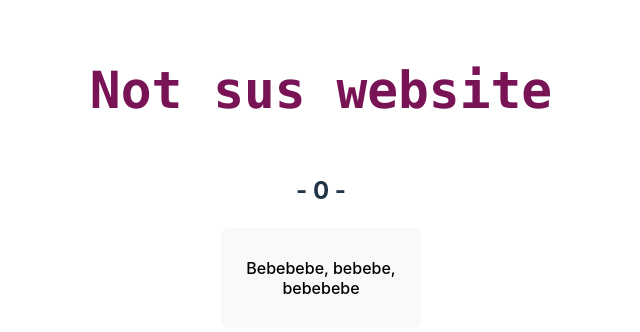
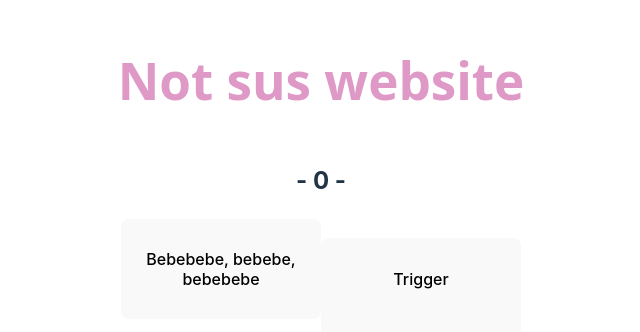
Before and after one commit to Shkamblushka/projectre, a React (Vite) app: page / in a window 1280 px wide. Shown: the part 222-554 px from the top of the page, without its empty margins (319-959 px from the left). Built offline with nearby package versions, Linux system fonts and the light colour scheme.

Commit message:
not stylised simple popup

```diff
--- a/package.json
+++ b/package.json
@@ -11,7 +11,8 @@
   },
   "dependencies": {
     "react": "^18.2.0",
-    "react-dom": "^18.2.0"
+    "react-dom": "^18.2.0",
+    "reactjs-popup": "^2.0.6"
   },
   "devDependencies": {
     "@types/react": "^18.2.15",
--- a/src/App.css
+++ b/src/App.css
@@ -42,11 +42,20 @@
 }
 
 .not_sus_website {
-  color: rgb(120, 19, 86);
-  font-family: "Lucida Console";
+  color: rgb(222, 153, 199);
+  font-family: system-ui, -apple-system, BlinkMacSystemFont, 'Segoe UI', Roboto, Oxygen, Ubuntu, Cantarell, 'Open Sans', 'Helvetica Neue', sans-serif;
   padding-bottom: 20px;
 }
 
 .h2 {
   padding-bottom: 10px;
 }
+
+.secButton {
+  padding-bottom: 29px;
+}
+
+.submitButton {
+  color: whitesmoke;
+  padding-bottom: 20%;
+}
--- a/src/App.jsx
+++ b/src/App.jsx
@@ -3,9 +3,29 @@ import reactLogo from './assets/react.svg'
 import viteLogo from '/vite.svg'
 import './App.css'
 import data from './data.json'
+import Popup from 'reactjs-popup'
+
+
+function MyPopup() {
+  return (
+    <Popup trigger={<button className='secButton' style={{ width: "200px", height: "100px",}}>Trigger</button>} position="right center">
+       <input type="text" placeholder="Your nick name"/>
+       <br />
+       <input type='email' placeholder="Your email" />
+       <br />
+       <input type='text' placeholder="Your message" />
+       <br />
+       <button className='submitButton' style={{ width: "150px", height: "33px",}}><span className='submitButton'>Submit</span></button>
+    </Popup>
+  );
+}
+
 
 function App() {
   ///const timesrolled = 0;
+
+
+  /// other website part
   const [timesrolled, setCount] = useState(0)
   const whererolled = false;
   let rolltext;
@@ -22,6 +42,11 @@ function App() {
         <a href={data.video_link} target="_blank">
           <button onClick={() => setCount((timesrolled) => timesrolled + 1)} style={{ width: "200px", height: "100px",}}>Bebebebe, bebebe, bebebebe</button>
         </a>
+        <MyPopup></MyPopup>
+      </div>
+
+      <div>
+
       </div>
     </>
   )
```
Also changed, not shown: 1 other file (tests, documents, lock files or other folders).
